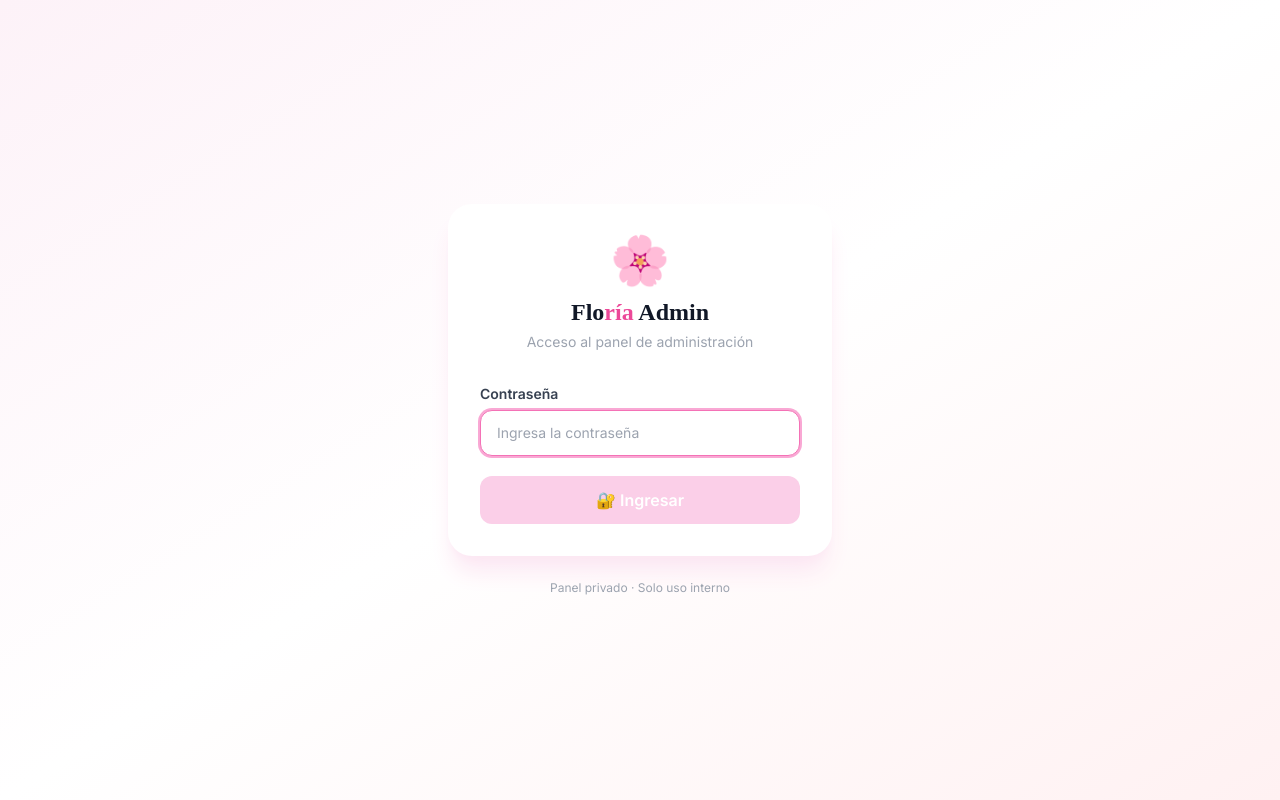
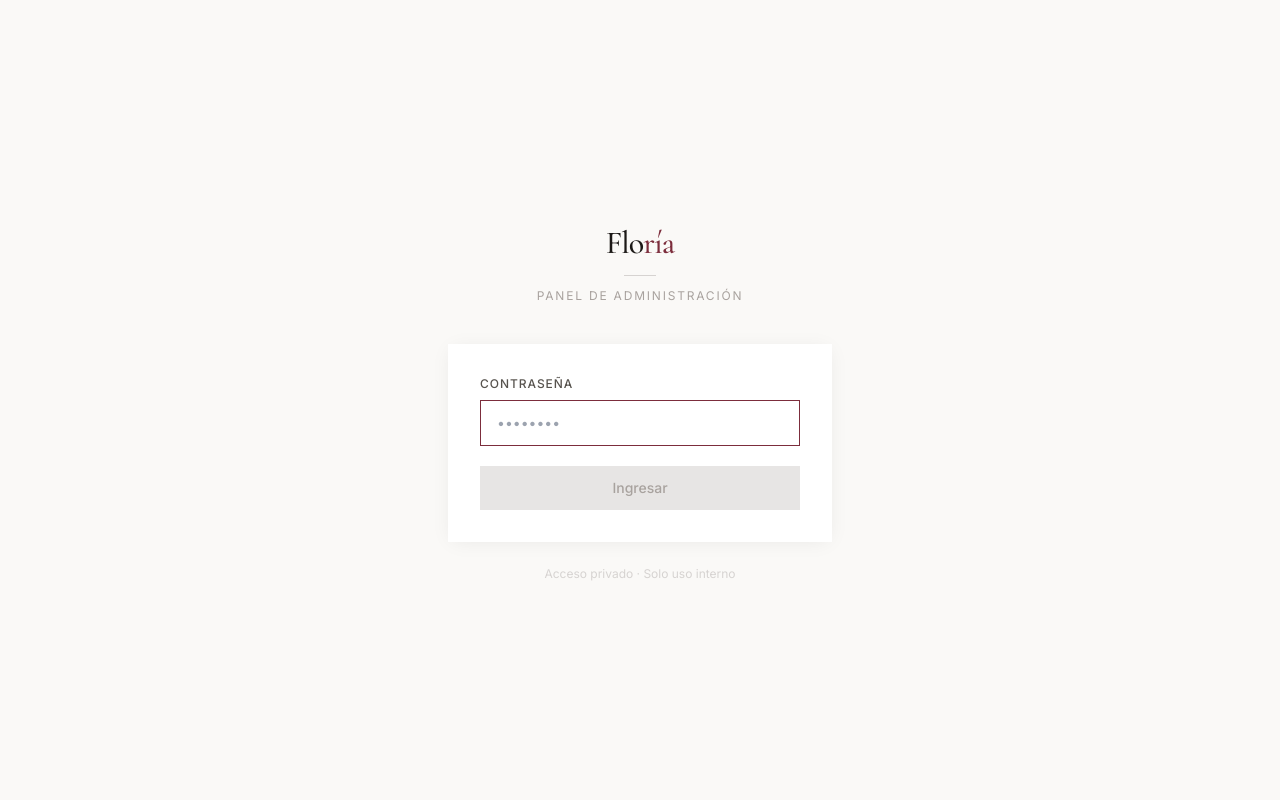
Before and after one commit to Hugo-DevM/Tienda-Florerias, a Next.js app: page /dashboard/login in a window 1280 px wide. Built offline with nearby package versions, Linux system fonts and the light colour scheme.

Commit message:
Refactor LoginPage component for improved styling and user experience. Update layout, enhance error message display, and add a loading spinner. Adjust form elements for better accessibility and visual consistency.

```diff
--- a/src/app/dashboard/login/page.tsx
+++ b/src/app/dashboard/login/page.tsx
@@ -9,7 +9,6 @@ export default function LoginPage() {
   const [loading, setLoading] = useState(false);
   const [error, setError] = useState("");
 
-  // Already authenticated?
   useEffect(() => {
     if (sessionStorage.getItem("floreria_auth") === "1") {
       router.replace("/dashboard");
@@ -45,41 +44,70 @@ export default function LoginPage() {
   };
 
   return (
-    <div className="min-h-screen bg-gradient-to-br from-pink-50 via-white to-rose-50 flex items-center justify-center px-4">
+    <div
+      className="min-h-screen flex items-center justify-center px-6"
+      style={{ background: "#FAF9F7" }}
+    >
       <div className="w-full max-w-sm">
-        {/* Card */}
-        <div className="bg-white rounded-3xl shadow-xl shadow-pink-100 p-8">
-          {/* Logo */}
-          <div className="text-center mb-8">
-            <span className="text-5xl block mb-3">🌸</span>
-            <h1
-              className="text-2xl font-bold text-gray-900"
-              style={{ fontFamily: "'Playfair Display', serif" }}
-            >
-              Flo<span className="text-pink-500">ría</span> Admin
-            </h1>
-            <p className="text-gray-400 text-sm mt-1">
-              Acceso al panel de administración
-            </p>
-          </div>
 
+        {/* Logo */}
+        <div className="text-center mb-10">
+          <span
+            className="font-display font-medium text-stone-900 block mb-2"
+            style={{ fontSize: "2rem", letterSpacing: "-0.03em" }}
+          >
+            Flo<span style={{ color: "#7C2D3C" }}>ría</span>
+          </span>
+          <div className="w-8 h-px mx-auto mb-3" style={{ background: "#D6D3D1" }} />
+          <p
+            className="text-xs uppercase tracking-widest"
+            style={{ color: "#A8A29E", fontFamily: "'Inter', sans-serif", letterSpacing: "0.15em" }}
+          >
+            Panel de administración
+          </p>
+        </div>
+
+        {/* Form card */}
+        <div
+          className="bg-white p-8"
+          style={{ boxShadow: "0 2px 20px -4px rgba(0,0,0,0.08)" }}
+        >
           <form onSubmit={handleSubmit} className="space-y-5">
             {error && (
-              <div className="bg-red-50 border border-red-200 text-red-600 px-4 py-3 rounded-xl text-sm flex items-center gap-2">
-                <span>⚠️</span> {error}
+              <div
+                className="px-4 py-3 text-sm flex items-center gap-2"
+                style={{
+                  background: "#FFF5F5",
+                  border: "1px solid #FECACA",
+                  color: "#991B1B",
+                  fontFamily: "'Inter', sans-serif",
+                }}
+              >
+                <span style={{ fontSize: "0.75rem" }}>—</span>
+                {error}
               </div>
             )}
 
             <div>
-              <label className="block text-sm font-semibold text-gray-700 mb-1.5">
+              <label
+                className="block text-xs font-medium uppercase tracking-wider mb-2"
+                style={{ color: "#57534E", fontFamily: "'Inter', sans-serif", letterSpacing: "0.08em" }}
+              >
                 Contraseña
               </label>
               <input
                 type="password"
                 value={password}
                 onChange={(e) => setPassword(e.target.value)}
-                placeholder="Ingresa la contraseña"
-                className="w-full border border-gray-200 rounded-xl px-4 py-3 text-sm focus:outline-none focus:ring-2 focus:ring-pink-300 focus:border-pink-400 transition-all"
+                placeholder="••••••••"
+                className="w-full border border-stone-200 px-4 py-3 text-sm bg-white focus:outline-none"
+                style={{
+                  fontFamily: "'Inter', sans-serif",
+                  color: "#1C1917",
+                  transition: "border-color 150ms var(--ease-out)",
+                }}
+                onFocus={(e) => (e.currentTarget.style.borderColor = "#7C2D3C")}
+                onBlur={(e) => (e.currentTarget.style.borderColor = "#E7E5E4")}
                 autoFocus
                 required
               />
@@ -88,23 +116,47 @@ export default function LoginPage() {
             <button
               type="submit"
               disabled={loading || !password}
-              className="w-full bg-pink-500 hover:bg-pink-600 disabled:bg-pink-200 text-white py-3 rounded-xl font-semibold transition-colors flex items-center justify-center gap-2"
+              className="btn-press w-full py-3 text-sm font-medium flex items-center justify-center gap-2"
+              style={{
+                fontFamily: "'Inter', sans-serif",
+                background: loading || !password ? "#E7E5E4" : "#7C2D3C",
+                color: loading || !password ? "#A8A29E" : "white",
+                cursor: loading || !password ? "not-allowed" : "pointer",
+                transition: "background 200ms var(--ease-out), color 200ms var(--ease-out)",
+              }}
             >
               {loading ? (
                 <>
-                  <span className="animate-spin">⏳</span> Verificando...
+                  <Spinner />
+                  Verificando...
                 </>
               ) : (
-                <>🔐 Ingresar</>
+                "Ingresar"
               )}
             </button>
           </form>
         </div>
 
-        <p className="text-center text-gray-400 text-xs mt-6">
-          Panel privado · Solo uso interno
+        <p
+          className="text-center text-xs mt-6"
+          style={{ color: "#D6D3D1", fontFamily: "'Inter', sans-serif" }}
+        >
+          Acceso privado · Solo uso interno
         </p>
       </div>
     </div>
   );
 }
+
+function Spinner() {
+  return (
+    <svg
+      className="w-4 h-4 animate-spin"
+      fill="none"
+      viewBox="0 0 24 24"
+    >
+      <circle className="opacity-25" cx="12" cy="12" r="10" stroke="currentColor" strokeWidth="3" />
+      <path className="opacity-75" fill="currentColor" d="M4 12a8 8 0 018-8V0C5.373 0 0 5.373 0 12h4z" />
+    </svg>
+  );
+}
```
